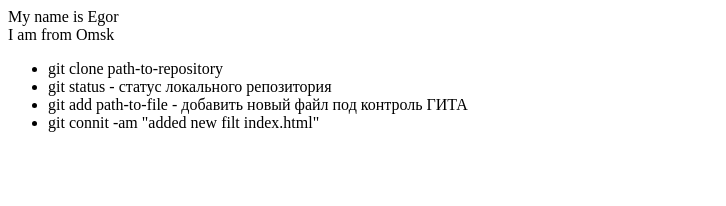
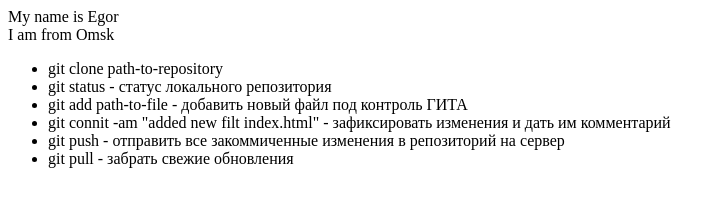
Before and after one commit to ChatterMan37/Education, a plain HTML site: page index.html in a window 1280 px wide. Shown: the whole page, without its empty margins (0-726 px from the left). Drawn offline with Linux system fonts and the light colour scheme.

Commit message:
added push, pull instructions html

```diff
--- a/index.html
+++ b/index.html
@@ -10,6 +10,8 @@
         <li>git clone path-to-repository</li>
         <li>git status - статус локального репозитория</li>
         <li>git add path-to-file - добавить новый файл под контроль ГИТА</li>
-        <li>git connit -am "added new filt index.html"</li>
+        <li>git connit -am "added new filt index.html" - зафиксировать изменения и дать им комментарий</li>
+		<li>git push - отправить все закоммиченные изменения в репозиторий на сервер</li>
+		<li>git pull - забрать свежие обновления</li>
     </ul>
 </div>
```
